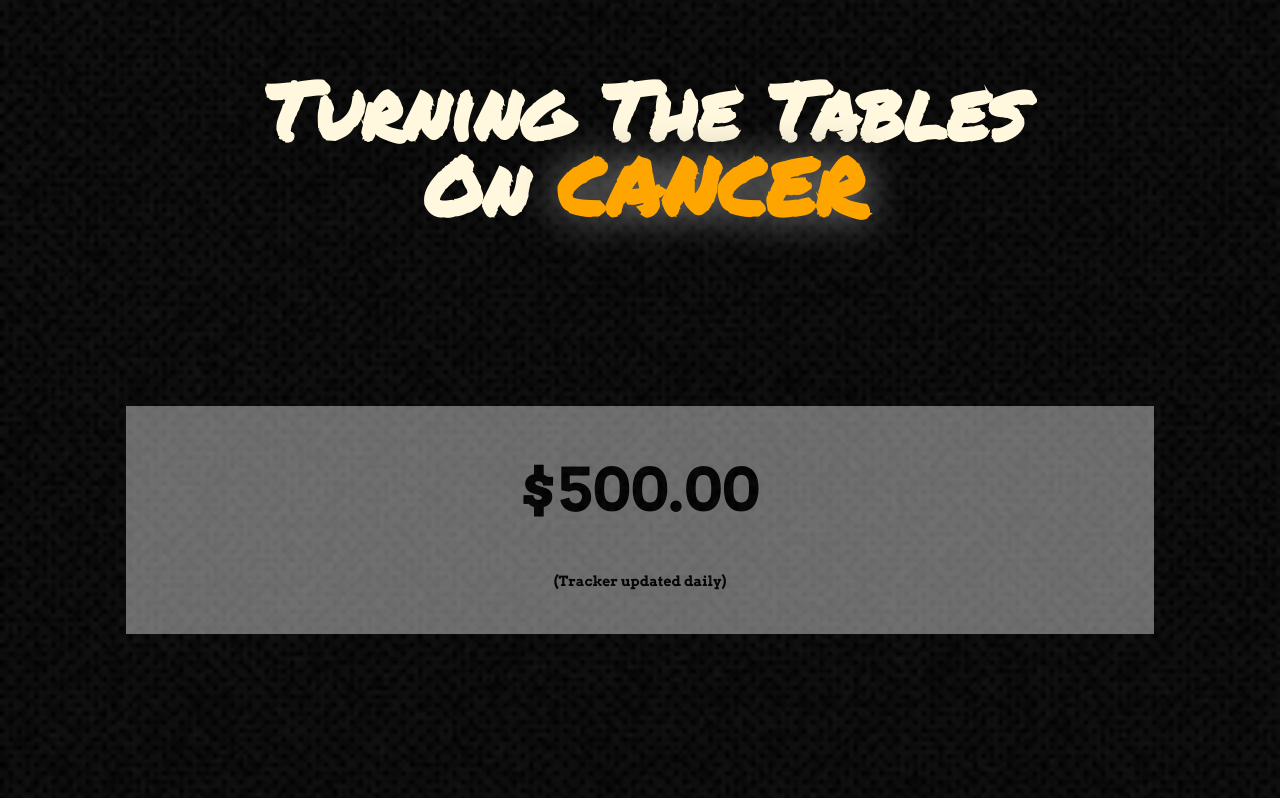
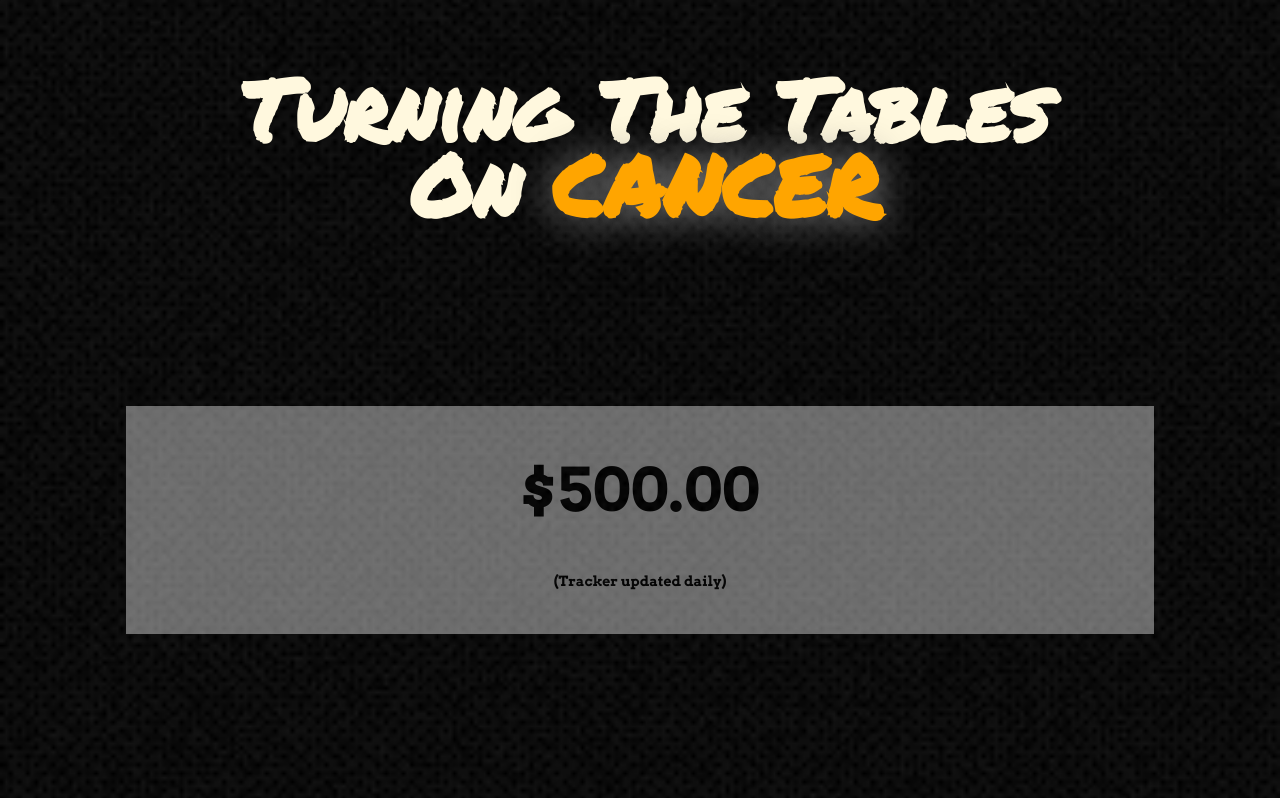
Before and after one commit to evibobevy/turningthetablesoncancer, a plain HTML site: page index.html in a window 1280 px wide. Shown: the top 798 px of the page. Drawn offline with nearby package versions, Linux system fonts and the light colour scheme.

Commit message:
changed font size

```diff
--- a/css/main.css
+++ b/css/main.css
@@ -215,7 +215,7 @@ margin-left: auto;
         color: #fff8de;
         width: 90%;
         padding: 10px 5px;
-        font-size: 80px;
+        font-size: 85px;
         line-height: 38px;
         margin-bottom: 12px;
         margin-left: 5%;
```
